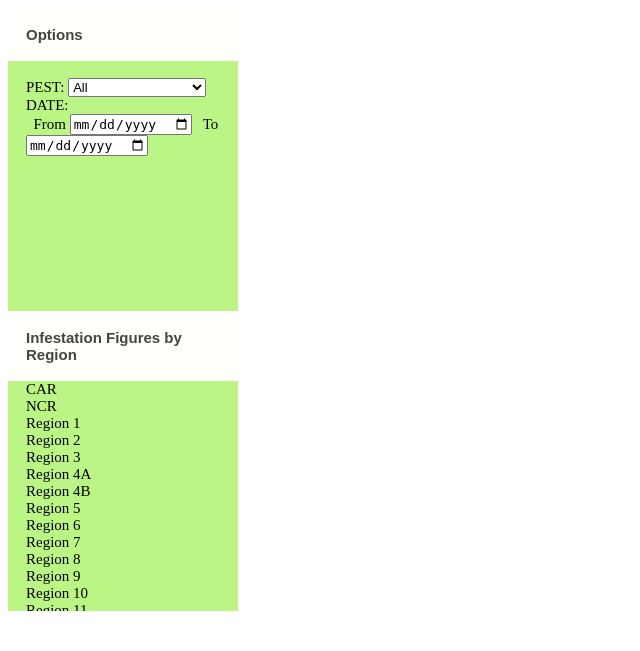
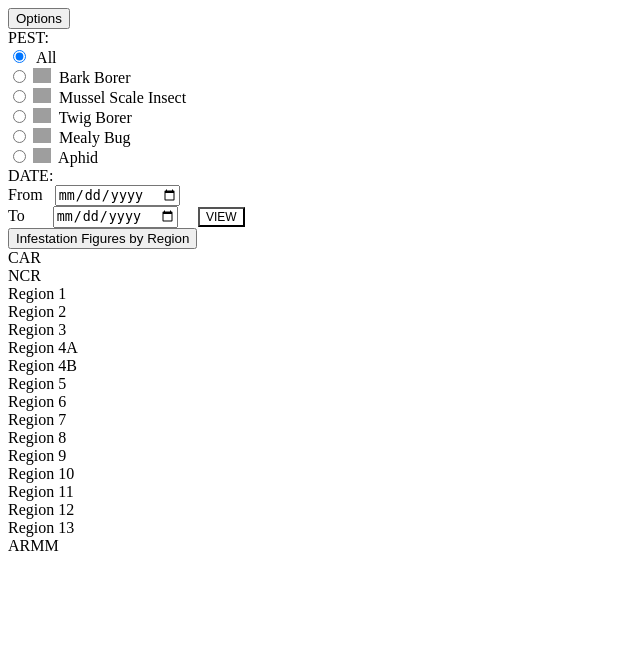
Before and after one commit to RaineCagape/LIPScanner_Live_Map_Pest_Infestation_Web, a PHP site: page /include/sidebar.php in a window 1280 px wide. Shown: the top 651 px of the page, without its empty margins (0-640 px from the left). Run offline with PHP 8.4, Linux system fonts and the light colour scheme; grey boxes are pictures that could not be loaded.

Commit message:
Ongoing Option Backend

```diff
--- a/include/footer.php
+++ b/include/footer.php
@@ -4,6 +4,7 @@
 <style>
 .under-rar {
     background: #F5DA85;
+    position: fixed;
     font-size: 12px;
     bottom: 0px;
     width: 100%;
--- a/include/head.php
+++ b/include/head.php
@@ -1,6 +1,7 @@
 <meta charset="utf-8">
 <meta name="viewport" content="width=device-width, initial-scale=1">
 <link rel="stylesheet" type="text/css" href="css/main.css">
+<link rel="stylesheet" type="text/css" href="css/panel.css">
 <link rel="stylesheet" type="text/css" href="css/bootstrap.min.css">
 
 <script src="js/bootstrap.bundle.min.js"></script>
--- a/include/sidebar.php
+++ b/include/sidebar.php
@@ -1,68 +1,39 @@
+<?php
+if(isset($_POST['view'])){
+	$_SESSION['optionpick']=$_POST['pestpick'];
+}
+?>
 <!DOCTYPE html>
 <html>
 <body>
 <meta name="viewport" content="width=device-width, initial-scale=1">
-<style>
-.sidebar {
-    /* background: #120d05; */
-    font-size: 15px;
-		height: 630px;
-    width: 230px;
-}
-.accordion {
-  background-color: #fffffc;
-  color: #444;
-	font-weight: bold;
-  cursor: pointer;
-  padding: 18px;
-  width: 100%;
-  border: none;
-  text-align: left;
-  outline: none;
-  font-size: 15px;
-  transition: 0.4s;
-}
-.accordion:hover {
-  background-color: #f2f5b6;
-}
-.panel {
-  padding: 0 18px;
-  display: block;
-  overflow: hidden;
-	background-color: #bbf585;
-}
-
-#panel1{
-	height:250px;
-}
-#panel2{
-	height:230px;
-	overflow-y: scroll;
-}
-
-</style>
 	<div class="sidebar">
 		<button class="accordion" >Options</button>
 			<div class="panel" id="panel1">
-				<br>
-				PEST:
-					<select name="pestName"  class="form-control" style="font-size: 13px;">
-						<option selected="selected" value="All" >All</option>
-						<option value="Bark Borer" > <img src="http://maps.google.com/mapfiles/kml/pushpin/red-pushpin.png">Bark Borer</option>
-						<option value="Mussel Scale Insect">Mussel Scale Insect</option>
-						<option value="Twig Borer">Twig Borer</option>
-						<option value="Mealy Bug">Mealy Bug</option>
-						<option value="Aphid">Aphid</option>
-					</select>
+				PEST:  &nbsp; &nbsp;
+					<form action="">
+						<input type="radio" name="pestpick" checked="checked" value="All">&nbsp;  All<br>
+						<input type="radio" name="pestpick" value="Bark Borer">
+						<img src="http://maps.google.com/mapfiles/kml/pushpin/red-pushpin.png" height="15" width="18">&nbsp; Bark Borer<br>
+						<input type="radio" name="pestpick" value="Mussel Scale Insect">
+						<img src="http://maps.google.com/mapfiles/kml/pushpin/blue-pushpin.png" height="15" width="18">&nbsp; Mussel Scale Insect<br>
+						<input type="radio" name="pestpick" value="Twig Borer">
+						<img src="http://maps.google.com/mapfiles/kml/pushpin/grn-pushpin.png" height="15" width="18">&nbsp; Twig Borer<br>
+						<input type="radio" name="pestpick" value="Mealy Bug">
+						<img src="http://maps.google.com/mapfiles/kml/pushpin/ylw-pushpin.png" height="15" width="18">&nbsp; Mealy Bug<br>
+						<input type="radio" name="pestpick" value="Aphid">
+						<img src="http://maps.google.com/mapfiles/kml/pushpin/wht-pushpin.png" height="15" width="18">&nbsp; Aphid<br>
+					</form>
 				DATE:
-					<br>&nbsp; From
-					<input type="date" name="dateStart" class="form-control" style="font-size: 13px;"
-					id="dateStart" value="<?php if(isset($_POST['dateStart']))
+					<br> From &nbsp;
+					<input type="date" name="dateStart"
+					id="option" value="<?php if(isset($_POST['dateStart']))
 					{echo $_POST['dateStart'];}?>">
-					&nbsp; To
-					<input type="date" name="dateStart" class="form-control" style="font-size: 13px;"
-					id="dateStart" value="<?php if(isset($_POST['dateStart']))
-					{echo $_POST['dateStart'];}?>">
+					<br> To &nbsp; &nbsp; &nbsp;
+					<input type="date" name="dateStart"
+					id="option" value="<?php if(isset($_POST['dateStart']))
+					{echo $_POST['dateStart'];}?>"> &nbsp; &nbsp;
+					<button class="btn " id="view" name="view" style="font-size: 12px; margin-top: -32px; background-color: white;">VIEW</button>
 				</div>
 			<!--  Database Adjustments -->
 		<button class="accordion">Infestation Figures by Region</button>
```
Also changed, not shown: css/panel.css (added, +44 -0 lines), map/map.php (+31 -17 lines).
